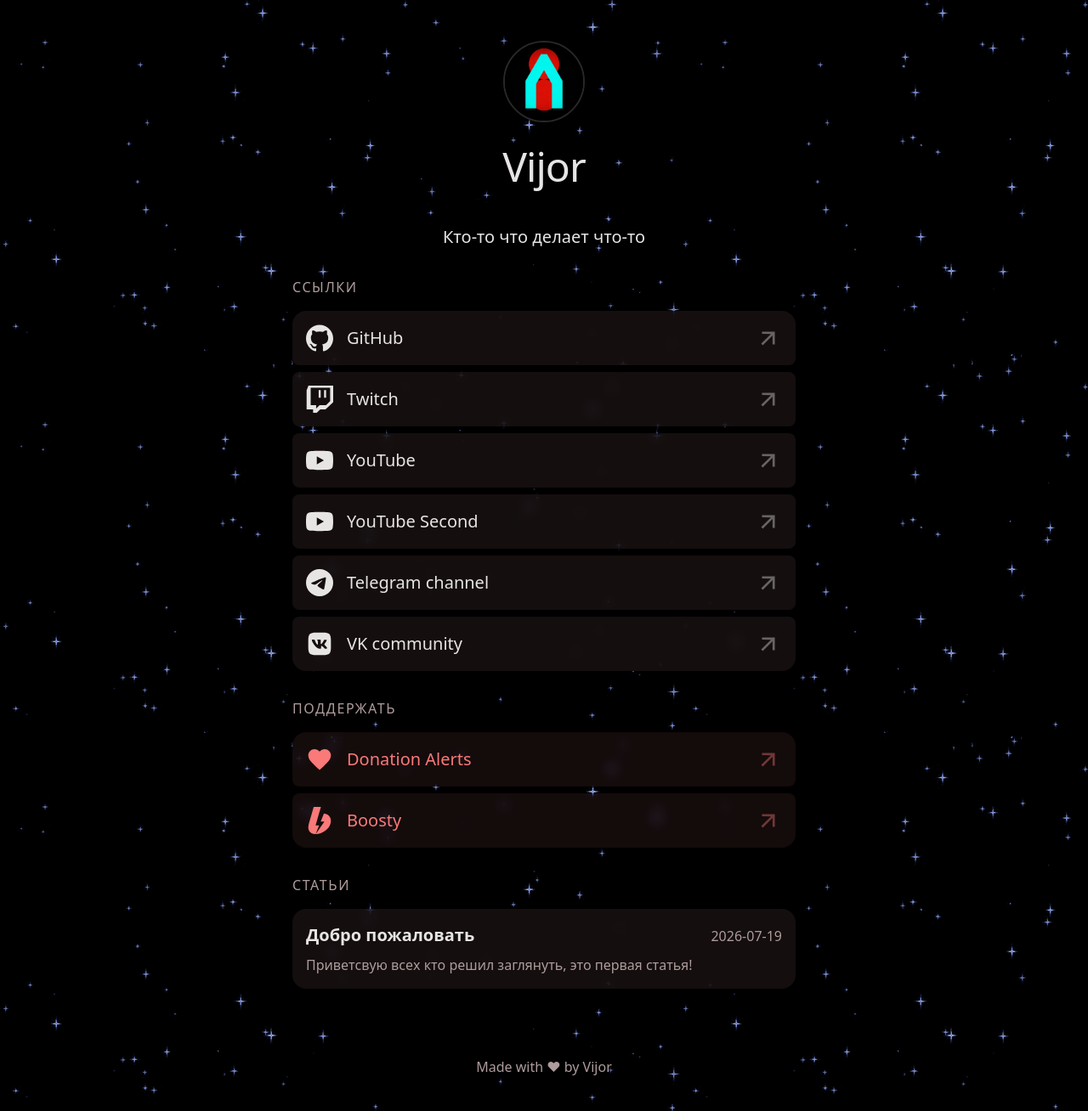
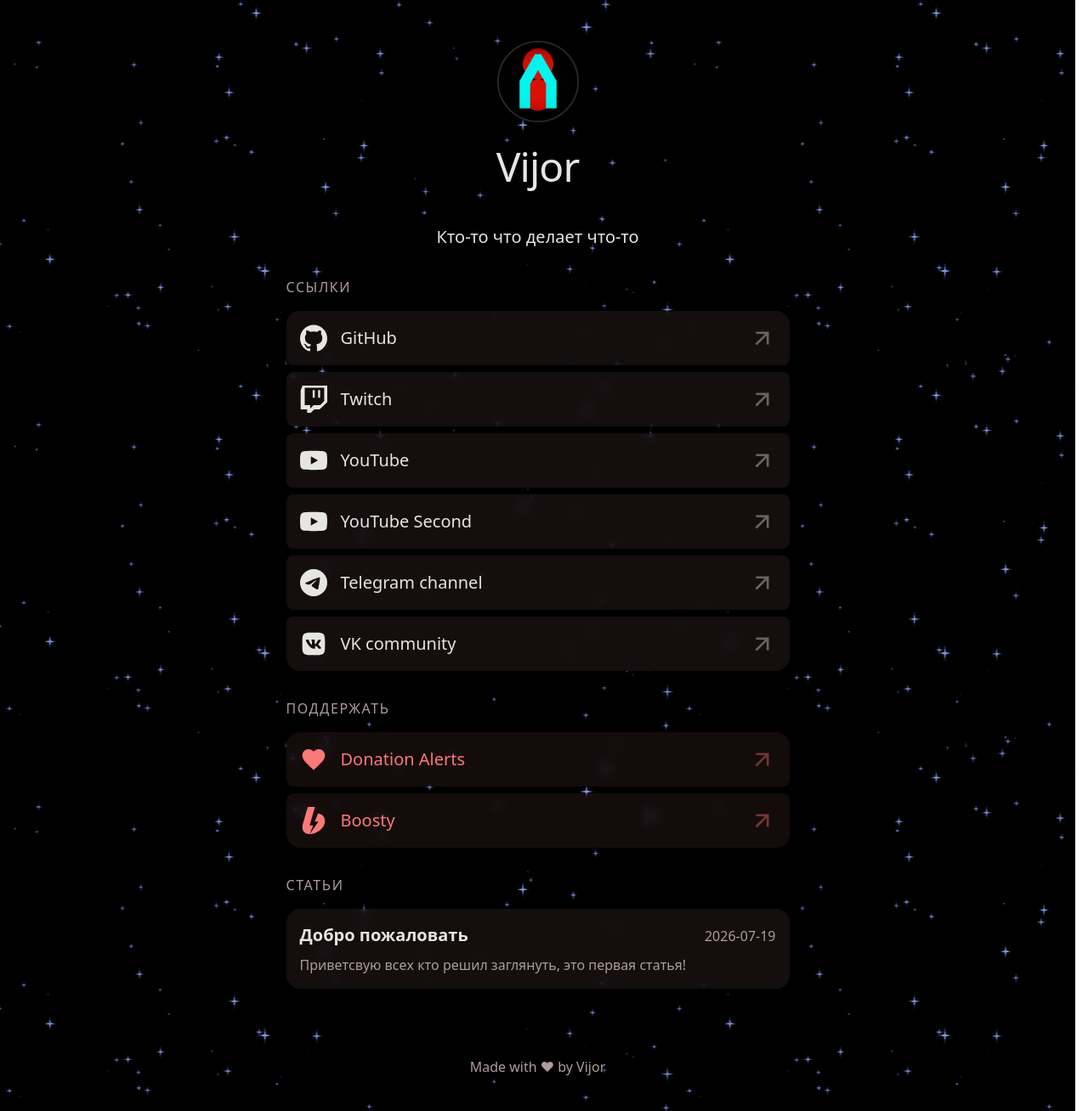
Before and after one commit to Vijorich/SocialLinker, a Jekyll site: the page built from index.html, in a window 1280 px wide. Shown: the whole page at 85% size. Built offline with Jekyll 4.4.1, drawn with Linux system fonts in a browser that asks for light colours.

Commit message:
fix: scrollbar jump on modal open + theme scrollbar styling

```diff
--- a/assets/style.css
+++ b/assets/style.css
@@ -13,7 +13,12 @@
 
 * { box-sizing: border-box; }
 ::selection { background: var(--accent); color: #0d0d14; }
-html { scroll-behavior: smooth; }
+html { scroll-behavior: smooth; scrollbar-gutter: stable; scrollbar-color: #b06a6a transparent; }
+html::-webkit-scrollbar { width: 1rem; }
+html::-webkit-scrollbar-track { background: transparent; }
+html::-webkit-scrollbar-button { width: 0; height: 0; display: none; }
+html::-webkit-scrollbar-thumb { background: #b06a6a; border-radius: 0.5rem; border: 0.2rem solid transparent; background-clip: padding-box; }
+html::-webkit-scrollbar-thumb:hover { background: #c47a7a; }
 
 body {
   margin: 0;
```
